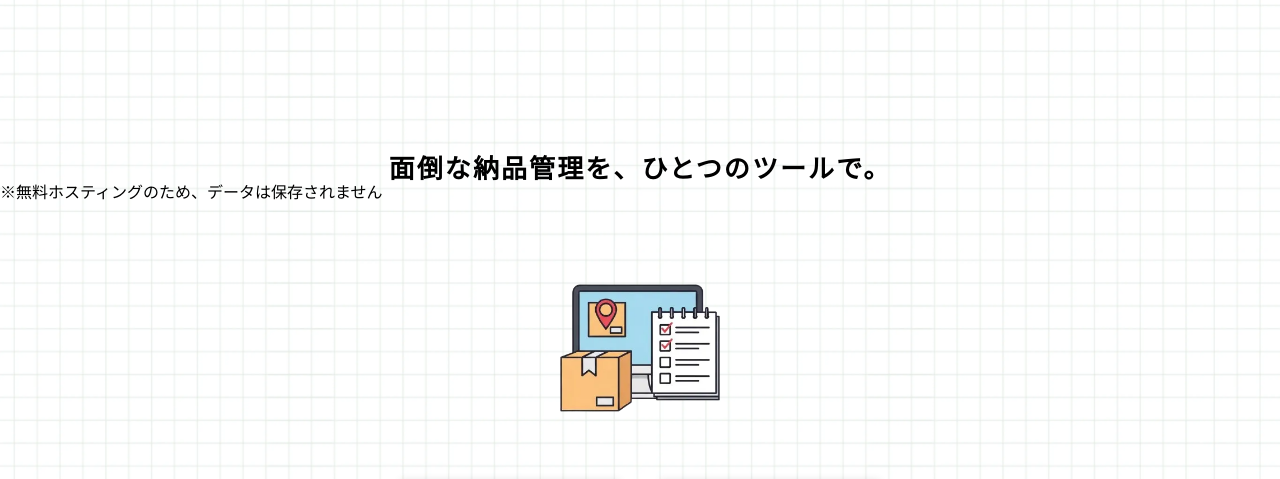
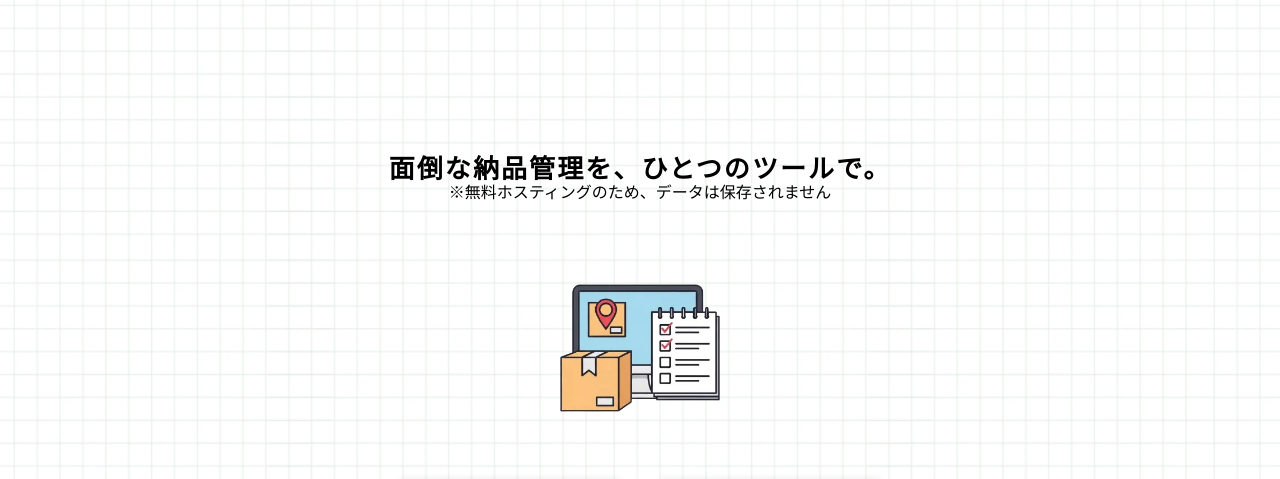
Before and after one commit to SamAikoo/nouhin-tray, a Flask app: page / in a window 1280 px wide. Shown: the part 52-531 px from the top of the page. Run offline with Flask 3, Linux system fonts and the light colour scheme.

Commit message:
Update styles for header and scss

```diff
--- a/static/css/style.css
+++ b/static/css/style.css
@@ -138,6 +138,13 @@ body {
   font-weight: 600;
   font-size: 26px;
 }
+
+.home_note {
+    width: fit-content;
+    margin: 0 auto;
+    font-weight: 500;
+}
+
 
 .home_img {
   display: block;
```
